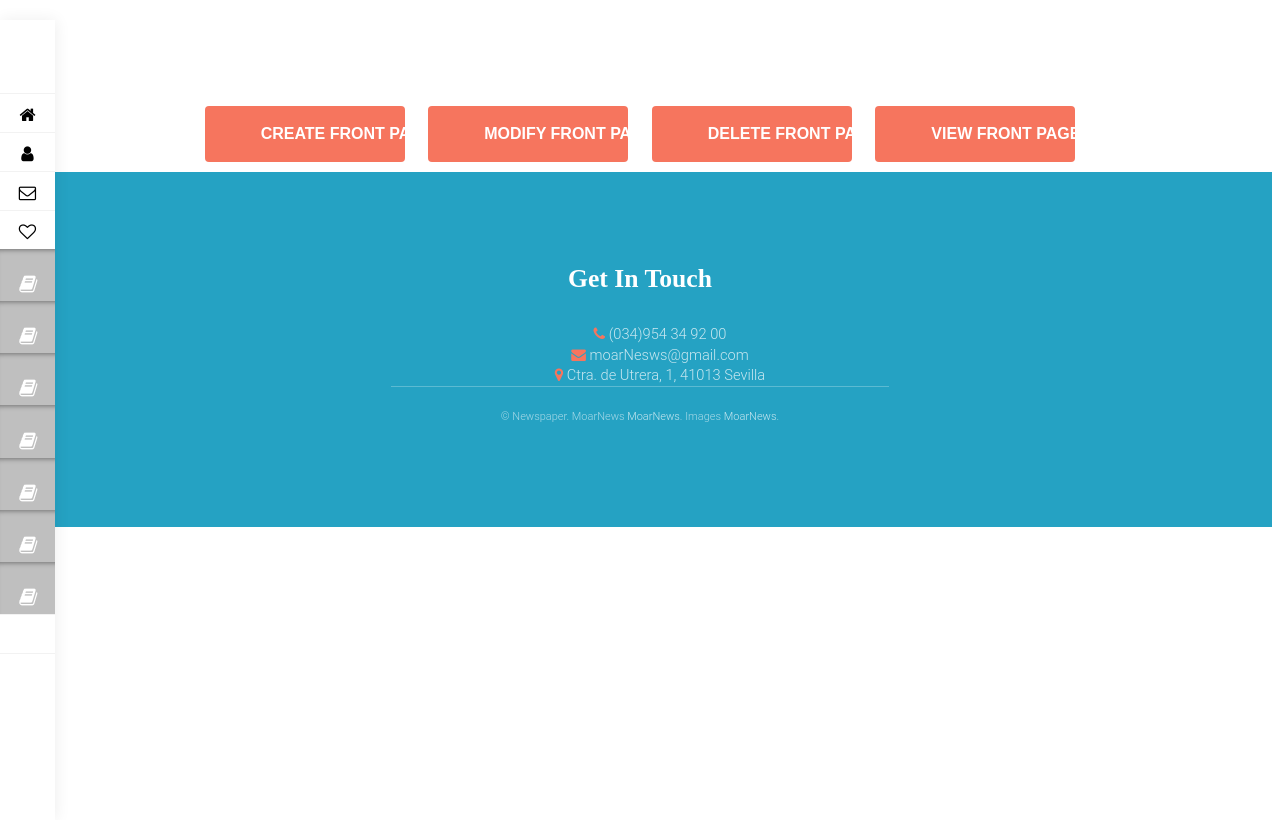
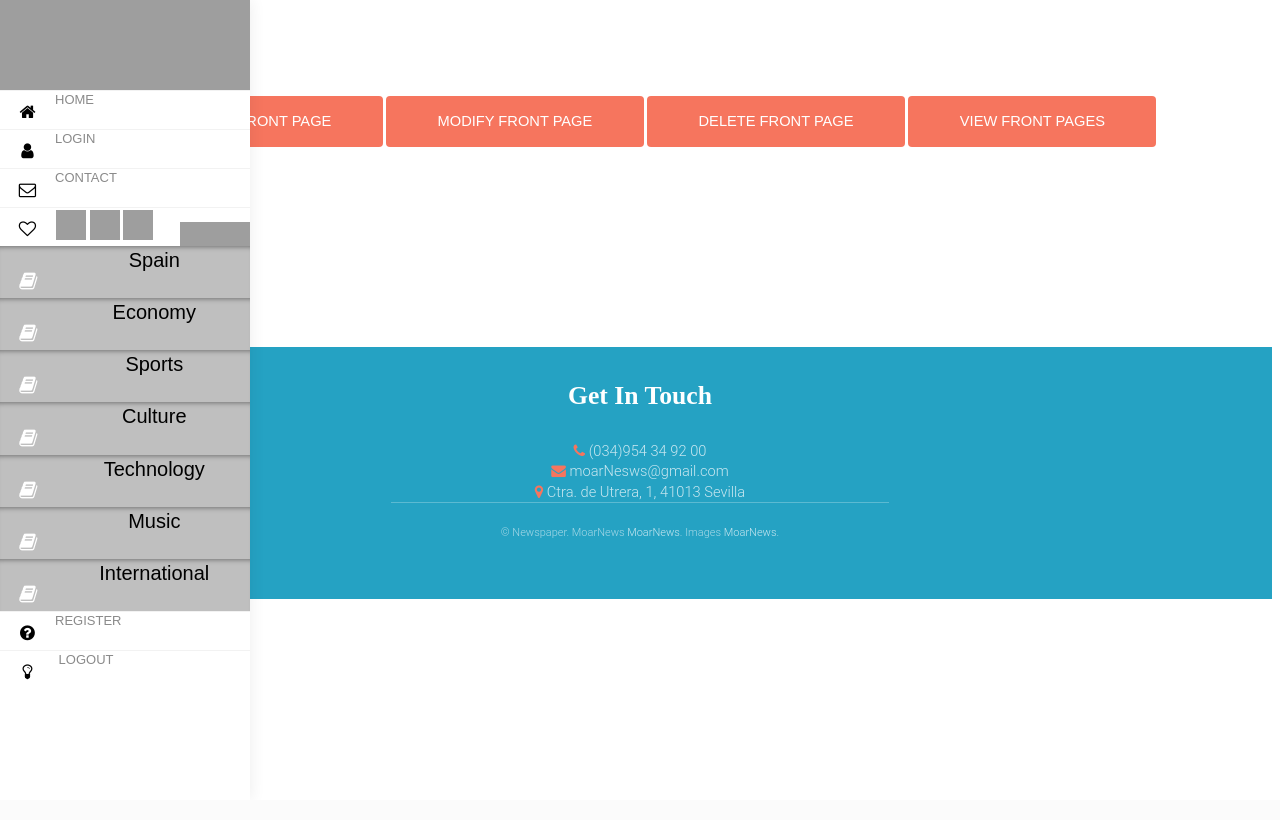
Before and after one commit to AdrianGilGamboa/TrabajoPA, a PHP site: page /gestionPortada.php in a window 1280 px wide. After the commit the page ends 680 px from the top, so only its background shows below. Run offline with PHP 8.4, Linux system fonts and the light colour scheme; the visitor is signed in with stand-in values (Sample User, id 1); data comes from the database, SQL or seed files in the repository; data that the repository does not hold is empty; some libraries are stand-ins or nearby versions; some web fonts are replaced; grey boxes are pictures that could not be loaded.

Commit message:
Actualizando #10

```diff
--- a/vistas/css.css
+++ b/vistas/css.css
@@ -1821,7 +1821,7 @@ audio:not([controls]) {
 
 .settings {
 
-    height:73px;
+    height:90px;
     float:left;
     background-repeat:no-repeat;
     width:250px;
@@ -1988,7 +1988,7 @@ audio:not([controls]) {
 
 .main-menu {
     background:white;
-    position:absolute;
+    position:fixed;
     top:0;
     bottom:0;
     height:100%;
@@ -2000,7 +2000,7 @@ audio:not([controls]) {
     -webkit-transform:translateZ(0) scale(1,1);
     box-shadow: 1px 0 15px rgba(0, 0, 0, 0.07);
     opacity:1;
-    margin-top: 20px;
+    margin-top: 0px;
 }
 
 .main-menu>ul {
@@ -2212,6 +2212,8 @@ nav ul,nav li {
 .icon > .label {
     display: none;
 }
+
+
 /* Table */
 
 .table-wrapper {
@@ -2220,9 +2222,12 @@ nav ul,nav li {
 }
 
 table {
-    margin: 0 0 2em 0;
-    width: 100%;
-}
+    margin: 30px auto 30px auto;
+    width: 60%;
+    font-family: sans-serif;
+    font-size: 115%;
+}
+
 
 table tbody tr {
     border: solid 1px #dee1e3;
@@ -2556,12 +2561,17 @@ button:disabled,
 }
 /*footer*/
 #footer {
-    padding: 6em 0 4em 0;
+    margin-top: 200px;
+    padding: 2em 0 1em 0;
     background: #25a2c3;
     text-align: center;
     color: #c8e7f0;
 }
 
+#footer .actions{
+    padding-left:0;
+}
+
 #footer h2 {
     color: #fff;
 }
@@ -2575,8 +2585,11 @@ button:disabled,
     text-decoration: none;
 }
 
+#footer ul {
+    margin:0;
+}
+
 #footer ul li {
-    padding: 0 2em;
     list-style: none;
 }
 
--- a/vistas/gestionPortada.php
+++ b/vistas/gestionPortada.php
@@ -10,66 +10,11 @@ include ("../CRUD/CRUDAnuncio.php");
 
     form{
         text-align: center;
+        margin-bottom:50px;
     }
-
-    form input{
-        margin:10px;
+    #navegador{
+        margin-bottom:0px;
     }
-
-    .botonesGestionPortada{
-        margin:10px;
-    }
-
-    input[type=submit] {
-        background-color: #0693cd;
-        border: 0;
-        border-radius: 5px;
-        cursor: pointer;
-        color: #fff;
-        font-size:16px;
-        font-weight: bold;
-        line-height: 1.4;
-        padding: 10px;
-        width: 200px
-    }
-
-    table {
-        font-family: sans-serif;
-        font-size: 115%;
-        overflow: auto;
-        width: auto;
-        margin:auto;
-        margin-top:20px;
-    }
-
-    th {
-        background-color: #0693cd;
-        color: white;
-        font-weight: normal;
-        padding: 20px 30px;
-        text-align: center;
-    }
-    td {
-        background-color: rgb(238, 238, 238);
-        color: black;
-        padding: 20px 30px;
-    }
-
-
-
-    ul {
-        list-style-type: circle;
-        width: 500px;
-        margin: auto;
-    }
-
-    li {
-        padding: 10px;
-    }
-
-
-
-
 
 </style>
 
@@ -97,10 +42,10 @@ include ("../CRUD/CRUDAnuncio.php");
         </form>
         <?php
 
-              session_start();
-             if(!isset($_SESSION['cuentaID'])){
-                 header('Location: inicioSesion.php');
-             }
+//              session_start();
+//             if(!isset($_SESSION['cuentaID'])){
+//                 header('Location: inicioSesion.php');
+//             }
 
         if (isset($_SESSION['cuentaID'])) {
             if ($_SESSION['tipo'] === "administrador") {
--- a/vistas/nav.php
+++ b/vistas/nav.php
@@ -82,7 +82,7 @@ $secciones = readAllSeccion();
 
 
 
-            <form action="seccion.php" method="POST">
+            <form action="seccion.php" method="POST" id="navegador">
                 <ul>
                     <?php
                     foreach ($secciones as $seccion) {
@@ -95,6 +95,7 @@ $secciones = readAllSeccion();
                     }
                     ?>
                 </ul>
+                </form>
                 <li>
                     <a href="registro.php">
                         <i class="fa fa-question-circle fa-lg"></i>
@@ -113,5 +114,5 @@ $secciones = readAllSeccion();
                         </a>
                     </li>
                 </ul>
-            </form>
+
             </nav>
```
Also changed, not shown: vistas/articulo.php (+57 -12 lines). Lines whose indentation alone changed are shown as unchanged.
